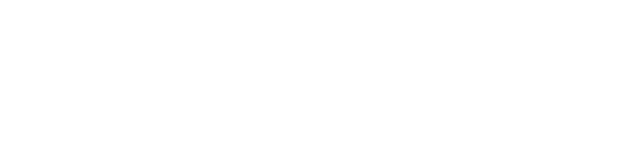
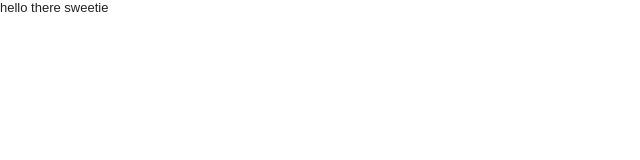
Before and after one commit to durand54/ineedthathosting, a plain HTML site: page index.html in a window 1280 px wide. Shown: the full height of the page, 0-640 px from the left. Drawn offline with nearby package versions, Linux system fonts and the light colour scheme.

Commit message:
index commit

```diff
--- a/index.html
+++ b/index.html
@@ -12,7 +12,7 @@
        More info: h5bp.com/b/378 -->
   <meta http-equiv="X-UA-Compatible" content="IE=edge,chrome=1">
 
-  <title></title>
+  <title>i need that hosting</title>
   <meta name="description" content="">
   <meta name="author" content="">
 
@@ -33,7 +33,7 @@
 
 <body>
   <header>
-
+  hello there sweetie
   </header>
   <div role="main">
 
```
Also changed, not shown: humans.txt.
